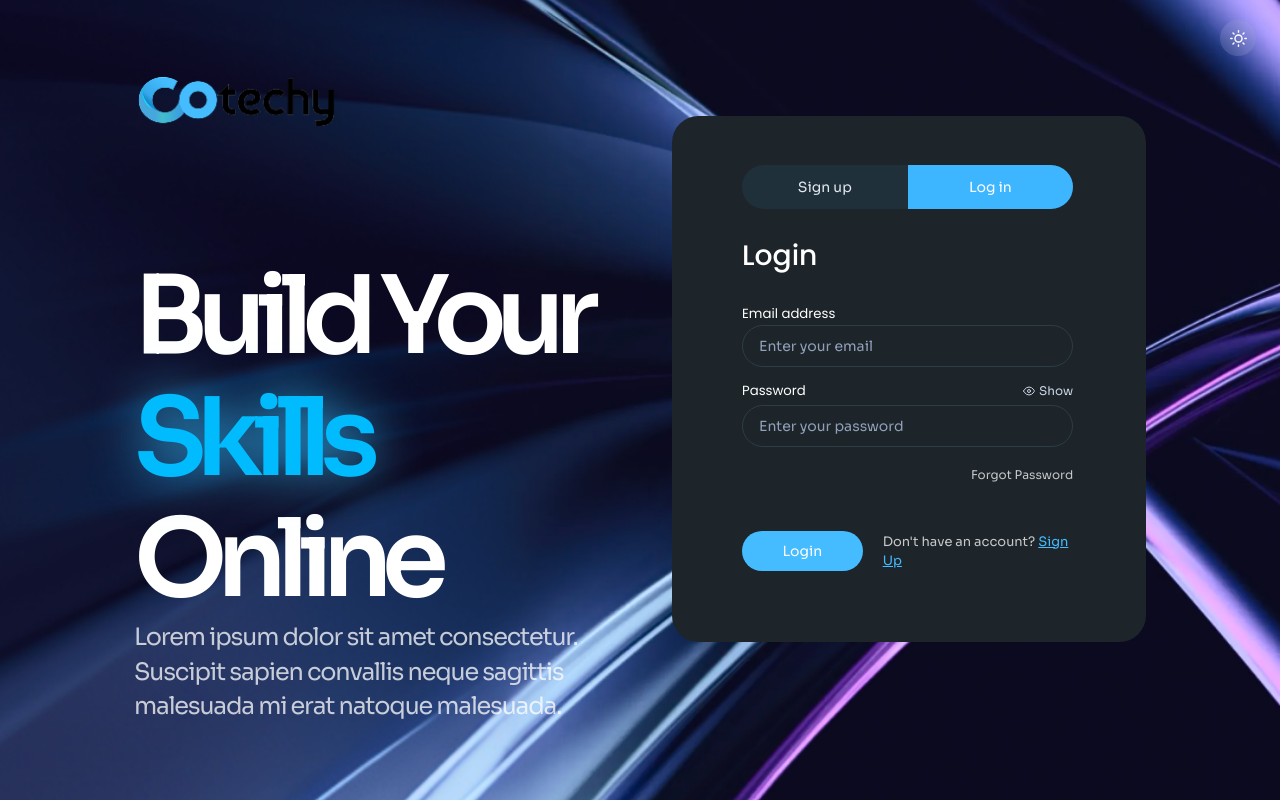
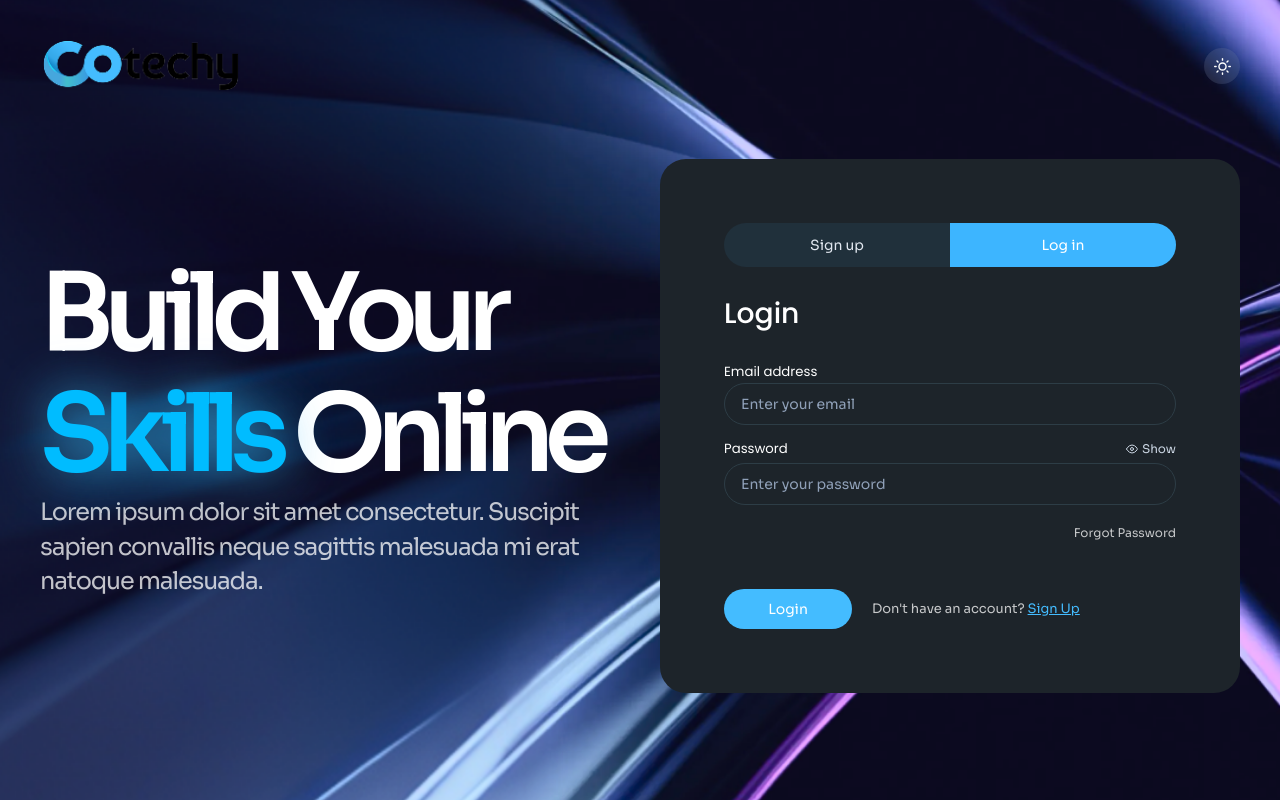
Before and after one commit to Adil-Ir/scalzey-frontend, a React (Vite) app: page /login in a window 1280 px wide. Built offline with nearby package versions, Linux system fonts and the light colour scheme.

Commit message:
Refactor AuthHero and AuthLayout components for improved layout and styling. Update padding and margins in login, new password, OTP, and signup pages for consistency.

```diff
--- a/src/components/auth/AuthHero.tsx
+++ b/src/components/auth/AuthHero.tsx
@@ -1,30 +1,17 @@
-import logo from "../../assets/logo.png";
 export const AuthHero = () => {
   return (
-    <div className="flex flex-col  gap-6 lg:gap-16 py-10">
-
-        <div className="">
-          <img
-            src={logo}
-            alt="Cotechy"
-            className="w-[202.731px] h-[52.657px] object-contain"
-          />
-        </div>
-
-      <section> </section>
-      <main className="">
-        <h1 className="font-semibold text-[40px] md:text-[72px] lg:text-[108.115px] leading-[112.694%] tracking-[-10.812px] text-white">
-          Build Your{" "}<br/>
+    <main className="w-full">
+      <h1 className="font-semibold text-[40px] md:text-[72px] lg:text-[90px] xl:text-[108px] leading-[112%] lg:tracking-[-6px] xl:tracking-[-10px] text-white">
+        Build Your{" "}<br />
         <span className="text-sky-400 drop-shadow-[0_0_25px_rgba(56,189,248,0.8)]">
           Skills
         </span>{" "}
         Online
       </h1>
-        <p className="text-[14px] md:text-[18px] lg:text-[24px] font-normal leading-[145%] tracking-[-1.2px] text-white/75 max-w-[598.881px]">
+      <p className="text-[14px] md:text-[18px] lg:text-[20px] xl:text-[24px] font-normal leading-[145%] tracking-[-1.2px] text-white/75 max-w-[598.881px]">
         Lorem ipsum dolor sit amet consectetur. Suscipit sapien convallis
         neque sagittis malesuada mi erat natoque malesuada.
       </p>
     </main>
-    </div>
   );
 };
--- a/src/layouts/AuthLayout.tsx
+++ b/src/layouts/AuthLayout.tsx
@@ -3,13 +3,15 @@ import { AuthHero } from "../components/auth/AuthHero";
 import { useTheme } from "../context/ThemeContext";
 import { FiSun, FiMoon } from "react-icons/fi";
 import authHeroBg from "../assets/authherobg.png";
+import logo from "../assets/logo.png";
+
 
 export const AuthLayout = () => {
   const { theme, toggleTheme } = useTheme();
 
   return (
     <div
-      className="min-h-screen relative overflow-hidden"
+      className="min-h-screen relative"
       style={{
         backgroundImage: `url(${authHeroBg})`,
         backgroundSize: "cover",
@@ -17,8 +19,16 @@ export const AuthLayout = () => {
         backgroundRepeat: "no-repeat",
       }}
     >
+      <div className="max-w-[1440px] mx-auto h-screen w-full p-4 md:p-6 xl:p-10">
         {/* Theme toggle — top right */}
-      <div className="absolute top-5 right-6 z-20">
+        <div className="w-full flex justify-between items-center">
+          <div className="">
+            <img
+              src={logo}
+              alt="Cotechy"
+              className="w-[200px] h-[52px] object-contain"
+            />
+          </div>
           <button
             type="button"
             onClick={toggleTheme}
@@ -29,17 +39,22 @@ export const AuthLayout = () => {
           </button>
         </div>
 
-      <div className="min-h-screen flex items-center">
-        <div className="w-full max-w-[1140px] mx-auto px-8 lg:px-16">
-          <div className="grid grid-cols-1 lg:grid-cols-2 gap-10 lg:gap-16">
+        <div className="h-[calc(100%-52px)] flex items-center w-full">
+          <div className="w-full grid grid-cols-1 lg:grid-cols-2 gap-10 lg:gap-10 xl:gap-">
+
+            <div className="hidden lg:flex w-full justify-center lg:justify-end">
+              <div className="w-full py-20 flex justify-center items-center">
                 <AuthHero />
+              </div>
+            </div>
 
             {/* Right auth card container */}
-            <div className="w-full flex justify-center lg:justify-end">
+            <div className="w-full flex justify-center lg:justify-start">
               <div className="w-full py-20">
                 <Outlet />
               </div>
             </div>
+
           </div>
         </div>
       </div>
--- a/src/pages/login/index.tsx
+++ b/src/pages/login/index.tsx
@@ -3,7 +3,7 @@ import TabPills from "../signup/components/TabPills";
 
 export const LoginPage = () => {
   return (
-    <section className="w-full rounded-[26.53px] bg-white dark:bg-[#1D242A] pt-12.25 pr-[72.852px] pb-[70.565px] pl-17.5">
+    <section className="w-full rounded-[26px] bg-white dark:bg-[#1D242A] p-12 xl:p-16">
       <TabPills />
       <div className="space-y-6">
         <div className="space-y-1.5">
--- a/src/pages/new-password/index.tsx
+++ b/src/pages/new-password/index.tsx
@@ -4,7 +4,7 @@ import { Link } from "react-router-dom";
 
 export const NewPasswordPage = () => {
   return (
-    <div className="w-full rounded-[26.53px] bg-white dark:bg-[#1D242A] px-17.5 pt-12.25 pb-24.5">
+    <section className="w-full rounded-[26px] bg-white dark:bg-[#1D242A] p-12 xl:p-16">
       <div className="mb-22.75 flex items-center justify-between">
         <Link
           to="/forgot-password"
@@ -22,6 +22,6 @@ export const NewPasswordPage = () => {
         </p>
       </div>
       <NewPasswordForm />
-    </div>
+    </section>
   );
 };
--- a/src/pages/otp/index.tsx
+++ b/src/pages/otp/index.tsx
@@ -4,7 +4,7 @@ import { IoIosArrowBack } from "react-icons/io";
 
 export const OtpPage = () => {
   return (
-    <section className="w-full rounded-[26.53px] bg-white dark:bg-[#1D242A] px-17.5 pt-12.25 pb-24.5">
+    <section className="w-full rounded-[26px] bg-white dark:bg-[#1D242A] p-12 xl:p-16">
       <div className="mb-22.75 flex items-center justify-between">
         <Link
           to="/forgot-password"
--- a/src/pages/signup/index.tsx
+++ b/src/pages/signup/index.tsx
@@ -3,7 +3,7 @@ import TabPills from "./components/TabPills";
 
 export const SignupPage = () => {
   return (
-    <section className="w-full rounded-[26.53px] bg-white dark:bg-[#1D242A] pt-12.25 px-16 pb-[70.565px]">
+    <section className="w-full rounded-[26px] bg-white dark:bg-[#1D242A] p-12 xl:p-16">
       <TabPills />
       <div className="">
         <div className="2xl:mb-10 xl:mb-8 mb-6">
```
Lines whose indentation alone changed are shown as unchanged.
